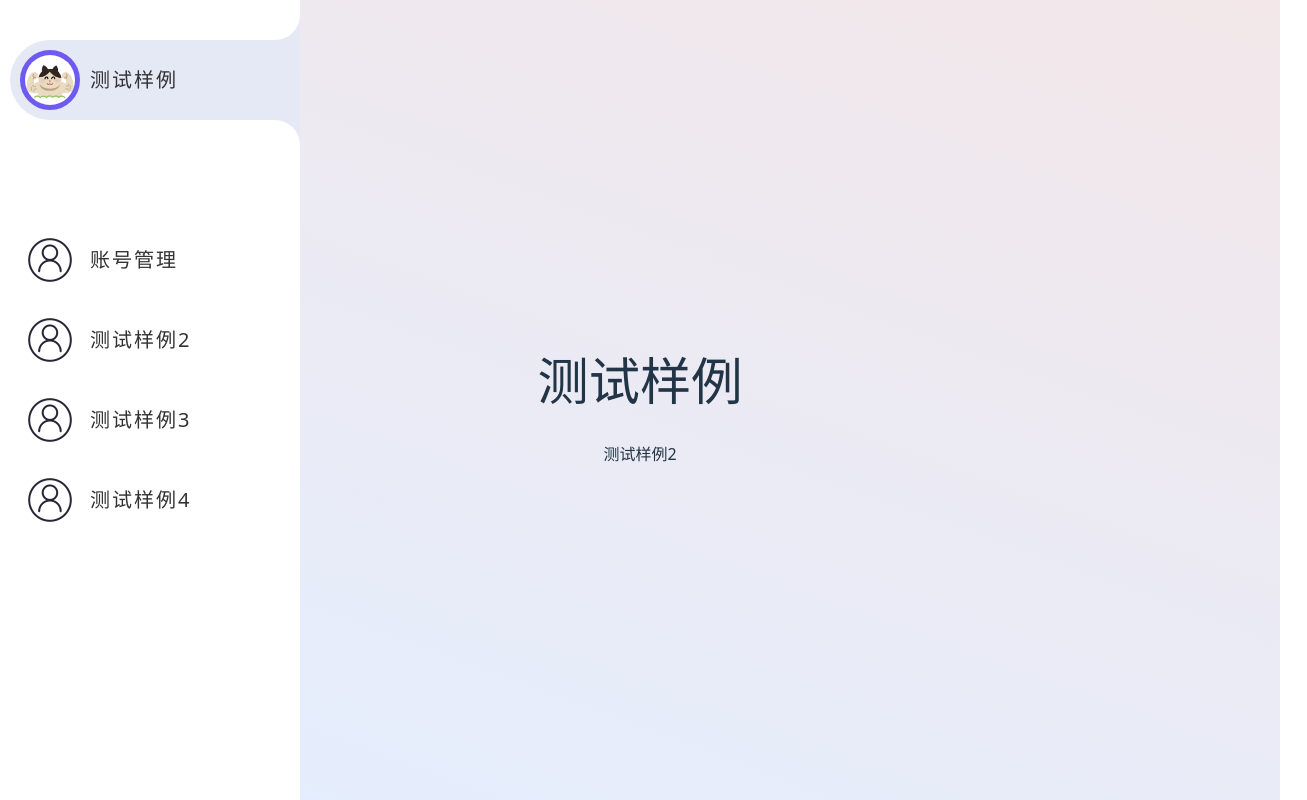
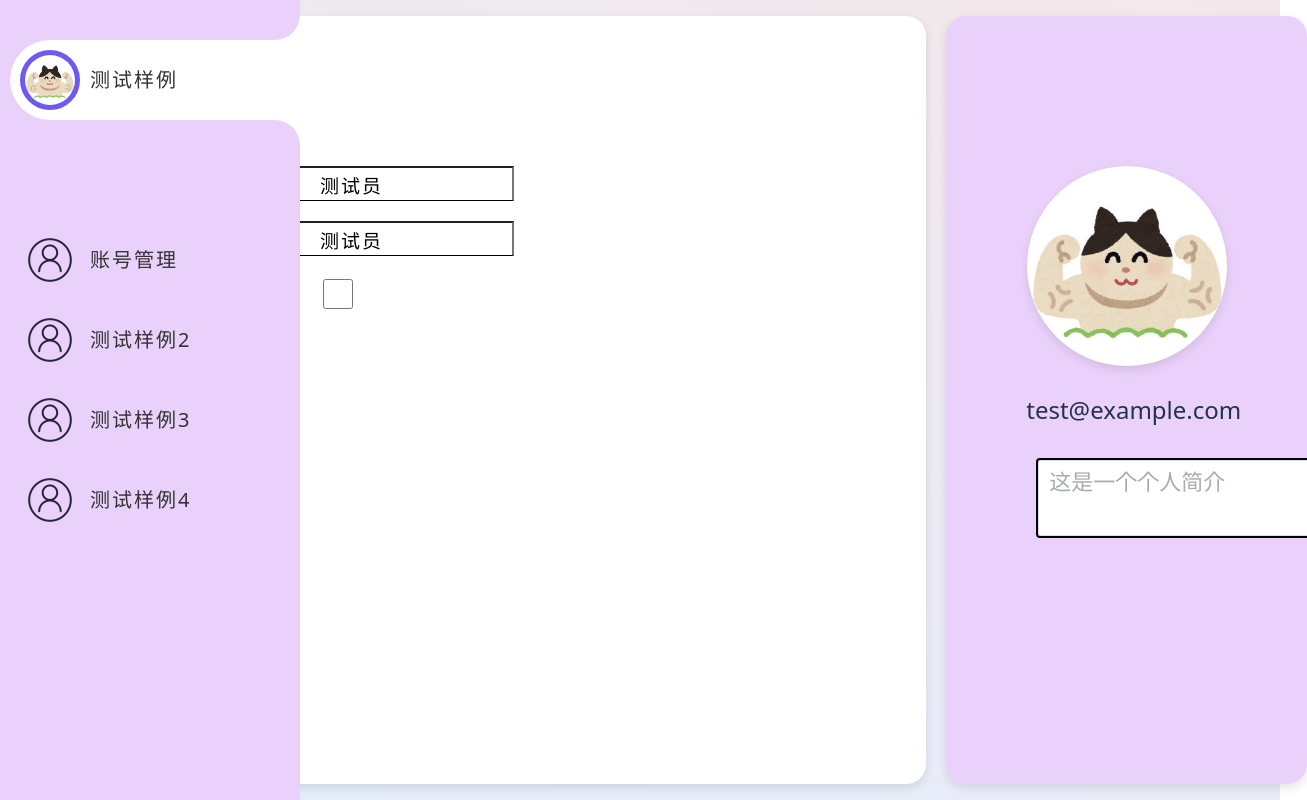
Before and after one commit to Caizqczq/UniLife, a Vue app in the folder Front/vue-unilife/: page /personal/manager in a window 1280 px wide. Shown: the whole page, 1307 px wide, since content can reach past the window. Built offline with nearby package versions, Linux system fonts and the light colour scheme.

Commit message:
界面初步修改

```diff
--- a/Front/vue-unilife/package.json
+++ b/Front/vue-unilife/package.json
@@ -9,6 +9,7 @@
     "preview": "vite preview"
   },
   "dependencies": {
+    "@element-plus/icons-vue": "^2.3.1",
     "@vue/shared": "^3.5.13",
     "axios": "^1.8.3",
     "element-plus": "^2.9.7",
--- a/Front/vue-unilife/src/components/LogPage.vue
+++ b/Front/vue-unilife/src/components/LogPage.vue
@@ -137,7 +137,7 @@ const onLoginSubmit = () => {
         if(login_password_email.value == testEmail.value && login_password.value == testPassword.value) {
             console.log('测试登录成功')
             console.log(router)
-            router.push({name:'Personal'})
+            router.push({name:'Home'})
         } else {
         login().then((res) => {
             if(res.code === 200) {
@@ -314,7 +314,7 @@ async function login(){
         padding: 0;
     }
 
-    body{
+    :global(body){
         height: 100vh;;
         /*弹性布局，水平垂直居中*/
         display:flex;
--- a/Front/vue-unilife/src/components/Personal/AcountManager.vue
+++ b/Front/vue-unilife/src/components/Personal/AcountManager.vue
@@ -1,17 +1,190 @@
 <script set lang="ts">
-import { defineComponent } from 'vue';
+import { defineComponent, ref } from 'vue';
 
 export default defineComponent({
   name: 'Manager',
+  setup() {
+    const email = ref('test@example.com');
+    const username = ref('测试员');
+    return{
+      email,
+      username
+    }
+  }
 });
 </script>
 
 <template>
-    <h1>测试样例</h1>
-    <p>
-      测试样例2
-    </p>
+    <div class = "box">
+      <el-container class = "box-container">
+        <el-main class = "profile">
+          <el-container class = "personal">
+            <el-header>
+              <h2>个人信息</h2>
+            </el-header>
+            <el-main>
+              <ul>
+                <li><label>昵称</label>
+                  <input v-model = "username">
+                </li>
+                <li><label>昵称</label>
+                  <input v-model = "username">
+                </li>
+                <li>
+                  <input type = "checkbox">
+                </li>
+              </ul>
+            </el-main>
+          </el-container>
+        </el-main>
+        <el-aside class = "layout">
+          <el-avatar src = "../../../public/images/默认头像.jpg"
+                     size = "large"
+                     fit = 'fill'/>
+          <label class = "showemail">{{ email }}</label>
+          <el-input
+                    class = "self-introduce"
+                    maxlength = "30"
+                    placeholder="这是一个个人简介"
+                    size = "large"
+                    type = "textarea"/>
+        </el-aside>
+      </el-container>
+    </div>
 </template>
 
-<sytle scoped>
-</sytle>
+<style scoped>
+  .box
+  {
+    position:absolute;
+    background-color:transparent;
+    left:0;
+    top:2%;
+    width:100%;
+    height: 96%;
+  }
+
+  .box-container
+  {
+    position:relative;
+    width:94%;
+    left:104px;
+    right:20px;
+    height:100%;
+    gap:20px;
+  }
+
+  .profile,
+  .layout
+  {
+    text-align:center;
+    border-radius:20px;
+    box-shadow:0px 4px 10px rgba(0,0,0,0.1);
+  }
+
+  /*密码，昵称，性别，生日修改区域 */
+  .profile
+  {
+    background-color: #fff;
+    padding-left:70px;
+    padding-top:50px;
+    display:flex;
+    align-items:right;
+  }
+
+  .profile .personal h2
+  {
+    display:flex;
+    align-items:right;
+  }
+
+  .profile ul
+  {
+    list-style: none;
+    display:block;
+    align-items:right;
+    margin:0;
+  }
+
+  .profile li
+  {
+    display:flex;
+    align-self:right;
+    font-size:22px;
+    padding-top:20px;
+  }
+
+  .profile label
+  {
+    padding-right:20px;
+  }
+
+  .profile input
+  {
+    background-color: transparent;
+    width:200px;
+    height:30px;
+    color:black;
+    /* 下边框样式 */
+    border-bottom:1px solid black;
+    padding-left:10px;
+    text-indent:10px;
+    font-size:19px;
+    letter-spacing:2px;
+  }
+
+  .profile input::placeholder
+  {
+    font-size:20px;
+  }
+
+
+  /*头像和个人简介修改区域 */
+  .layout
+  {
+    background-color: #ead1fb;
+    width:30%;
+    height:100%;
+    padding-top:150px;
+    padding-left:80px;
+    padding-right:80px;
+    align-items: center;
+  }
+
+  .showemail
+  {
+    position:relative;
+    top:20px;
+    font-size:24px;
+  }
+
+  .self-introduce:deep(.el-textarea__inner)
+  {
+    border:2px solid black;
+  }
+
+  .self-introduce
+  {
+    position: relative;
+    top:50px;
+    left:10px;
+    width:400px;
+    min-height:90px;
+    font-size:22px;
+    align-items: center;
+  }
+
+
+  .el-avatar
+  {
+    width:200px;
+    height:200px;
+    box-shadow: 0px 4px 10px rgba(0, 0, 0, 0.1);
+  }
+
+  .layout-description
+  {
+    width:100%;
+  }
+
+</style>
--- a/Front/vue-unilife/src/components/Personal/Personal.vue
+++ b/Front/vue-unilife/src/components/Personal/Personal.vue
@@ -99,17 +99,17 @@ export default defineComponent({
     justify-content:center;
     align-items:center;
     font:900 100px '';
-    color:rgba(110,90,240,0.3);
+    color:rgba(175, 90, 240, 0.308);
     background-color: #e4e9f5;
   }
 
   .shell{
-    position:absolute;
+    position:fixed;
     top:0%;
     left:0%;
     width:84px;
     height:100%;
-    background-color:#fff;
+    background-color:#ead1fb;
     z-index:9999;
     transition:width 0.5s;
     padding-left:10px;
@@ -145,7 +145,7 @@ export default defineComponent({
   }
 
   .active{
-    background-color: #e4e9f5;
+    background-color: #fff;
     border-top-left-radius: 50px;
     border-bottom-left-radius: 50px;
   }
@@ -158,7 +158,7 @@ export default defineComponent({
     width:30px;
     height:30px;
     border-bottom-right-radius:25px;
-    box-shadow:5px 5px 0 5px #e4e9f5;
+    box-shadow:5px 5px 0 5px #fff;
     background:transparent;
   }
 
@@ -170,7 +170,7 @@ export default defineComponent({
     width:30px;
     height:30px;
     border-top-right-radius: 25px;
-    box-shadow:5px -5px 0 5px #e4e9f5;
+    box-shadow:5px -5px 0 5px #fff;
     background:transparent;
   }
 
@@ -194,7 +194,7 @@ export default defineComponent({
     height:70px;
     color:#333;
     transition:0.5s;
-    color: rgb(110,90,240)
+    color: rgb(153, 109, 240)
   }
 
   .icon i{
@@ -218,7 +218,7 @@ export default defineComponent({
   .shell ul li:hover a .icon,
   .shell ul li:hover a .text
   {
-    color: #ffa117;/*字体和图标被选中后的颜色 */
+    color: #f3e7e9;/*字体和图标被选中后的颜色 */
   }
 
   .active a .icon::before{
```
Also changed, not shown: 2 other files (tests, documents, lock files or other folders).
